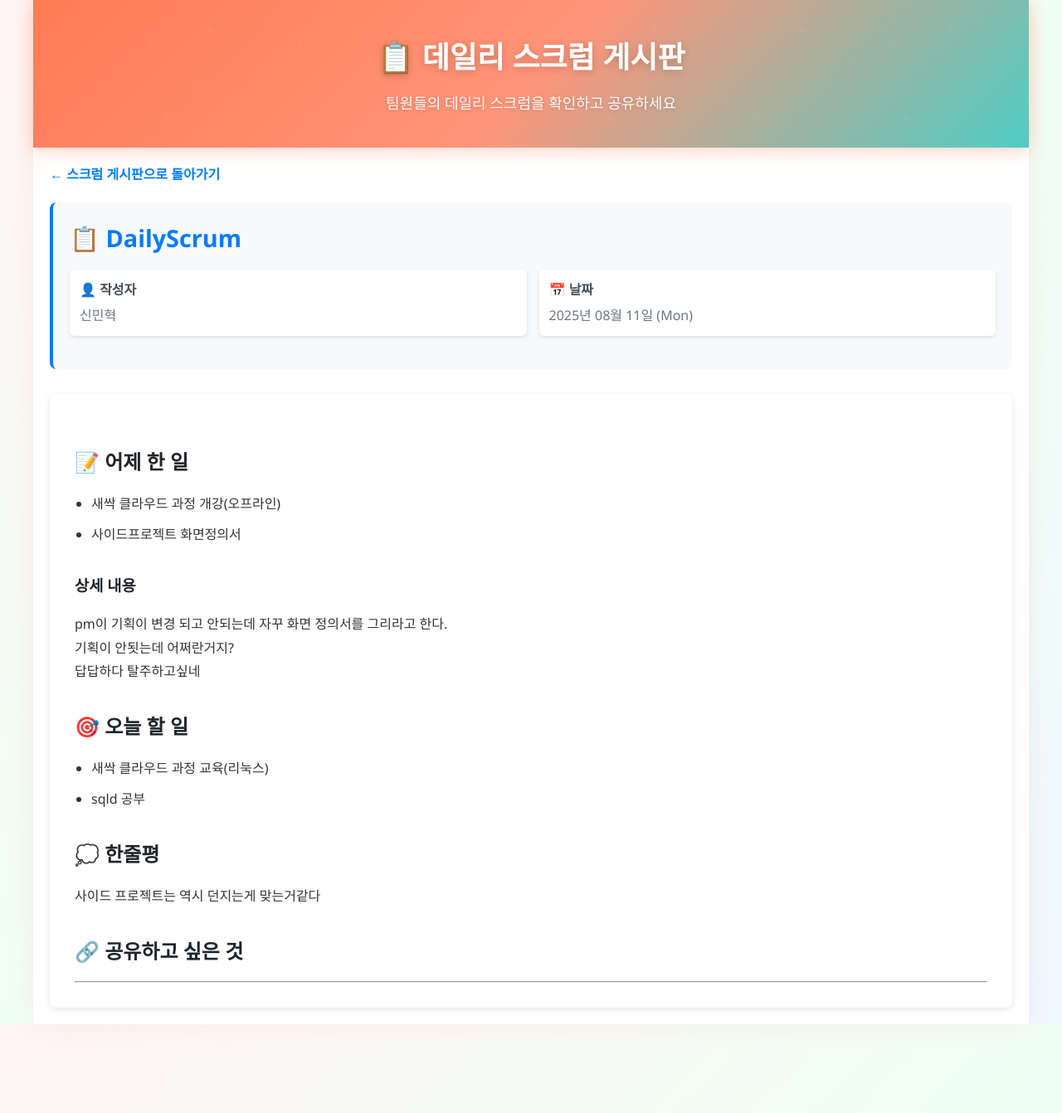
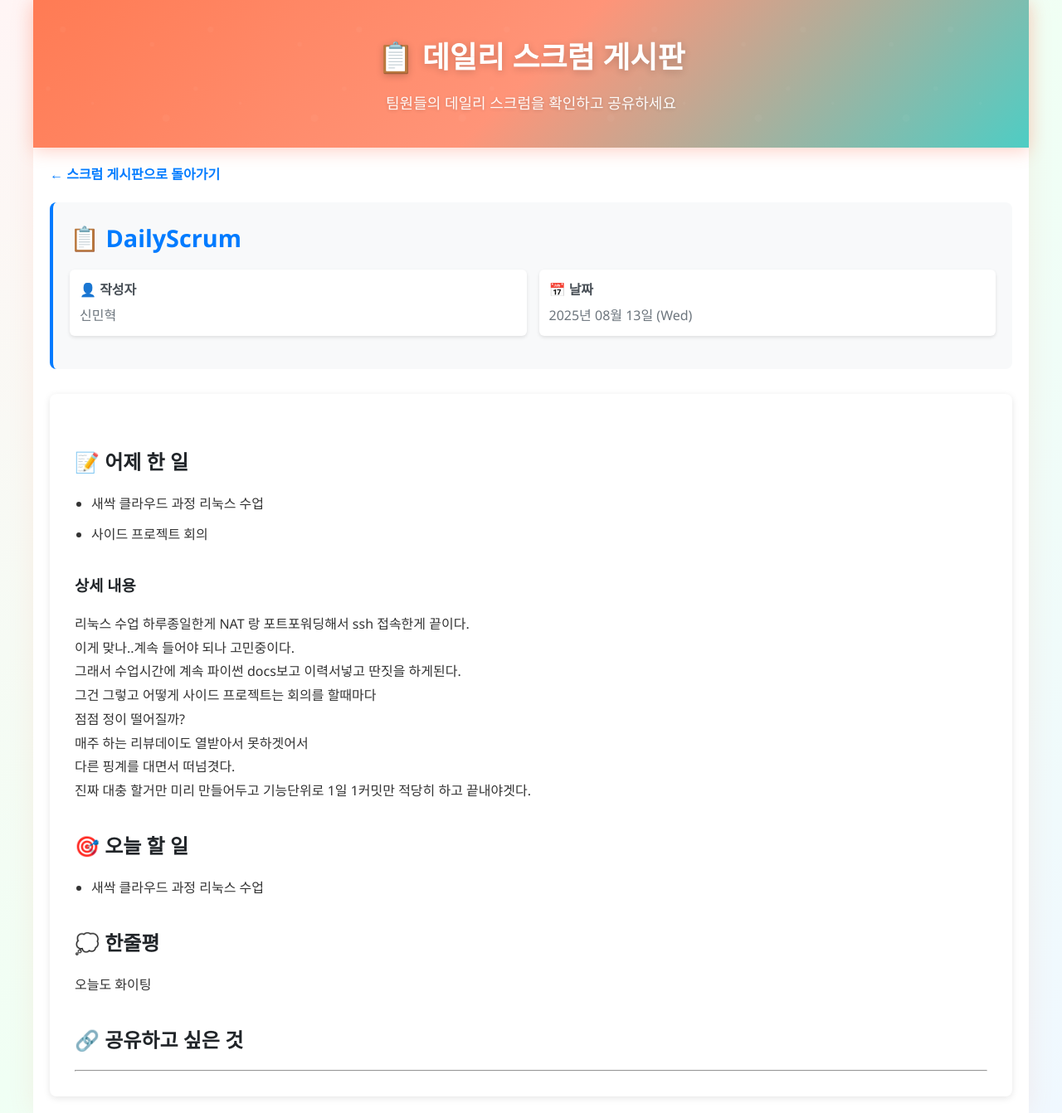
Before and after one commit to ssg6-dailylog/scrum, a Jekyll site: the page built from _posts/August, 2025/2025-08-13/2025-08-13-신민혁-DailyScrum.md, in a window 1280 px wide. Shown: the whole page at 83% size. Built offline with Jekyll 4.4.1, drawn with Linux system fonts in a browser that asks for light colours.

Commit message:
2025-08-13/신민혁 DailyScrum

```diff
--- a/_posts/August, 2025/2025-08-12/2025-08-12-신민혁-DailyScrum.md
+++ b/_posts/August, 2025/2025-08-12/2025-08-12-신민혁-DailyScrum.md
@@ -1,7 +1,7 @@
 ---
 layout: scrum
 title: "DailyScrum"
-date: 2025-08-11
+date: 2025-08-12
 author: "신민혁"
 categories: [scrum]
 ---
--- /dev/null
+++ b/_posts/August, 2025/2025-08-13/2025-08-13-신민혁-DailyScrum.md
@@ -0,0 +1,39 @@
+---
+layout: scrum
+title: "DailyScrum"
+date: 2025-08-13
+author: "신민혁"
+categories: [scrum]
+---
+
+
+## 📝 어제 한 일
+
+- 새싹 클라우드 과정 리눅스 수업
+- 사이드 프로젝트 회의
+
+### 상세 내용
+
+리눅스 수업 하루종일한게 NAT 랑 포트포워딩해서 ssh 접속한게 끝이다.
+이게 맞나..계속 들어야 되나 고민중이다.
+그래서 수업시간에 계속 파이썬 docs보고 이력서넣고 딴짓을 하게된다.
+그건 그렇고 어떻게 사이드 프로젝트는 회의를 할때마다
+점점 정이 떨어질까?
+매주 하는 리뷰데이도 열받아서 못하겟어서
+다른 핑계를 대면서 떠넘겻다.
+진짜 대충 할거만 미리 만들어두고 기능단위로 1일 1커밋만 적당히 하고 끝내야겟다.
+
+## 🎯 오늘 할 일
+
+- 새싹 클라우드 과정 리눅스 수업
+
+
+## 💭 한줄평
+
+오늘도 화이팅
+
+## 🔗 공유하고 싶은 것
+
+
+
+---
```
